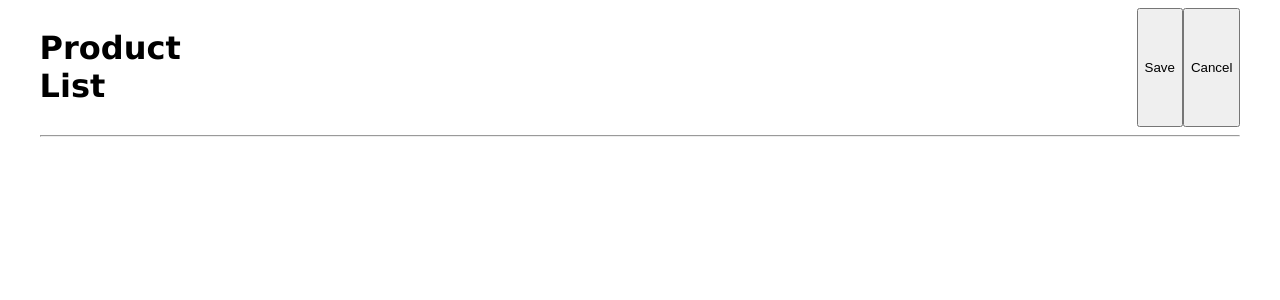
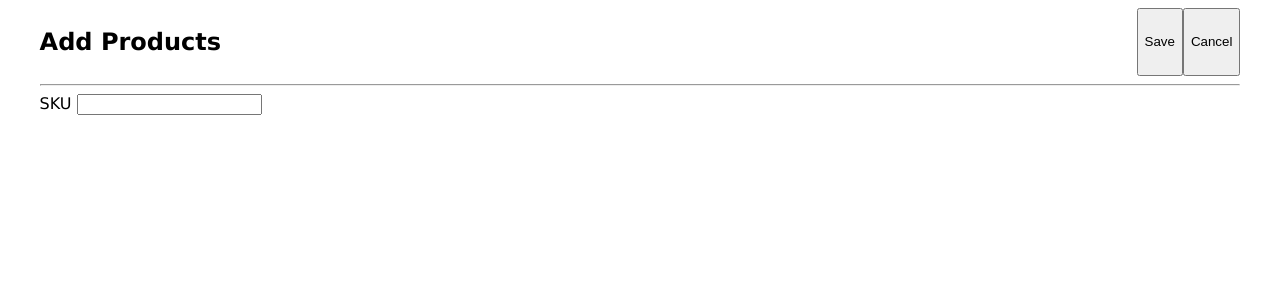
Before and after one commit to isokandonee/scandiweb, a PHP site: page /pages/add-product.php in a window 1280 px wide. Shown: the top 300 px of the page. Run offline with PHP 8.4, Linux system fonts and the light colour scheme.

Commit message:
working on the css

```diff
--- a/index.php
+++ b/index.php
@@ -8,14 +8,14 @@
 
     <link rel="stylesheet" href="styles/style.css">
     <script src="scripts/script.js"></script>
-    <title>Product List Page</title>
+    <title>Product List</title>
 </head>
 <body>
     <div class="container">
 
         <div class="header">
             <!-- <div class="div1"> -->
-                <h1>Product List</h1>
+                <h2>Product List</h2>
             <!-- </div> -->
 
             <!-- <div class="div2"> -->
--- a/pages/add-product.php
+++ b/pages/add-product.php
@@ -8,14 +8,14 @@
     <link rel="stylesheet" href="../styles/style2.css">
     <script src="../scripts/script.js"></script>
 
-    <title>Product Add Page</title>
+    <title>Add Products</title>
 </head>
 <body>
     <div class="container">
 
         <div class="header">
             <!-- <div class="div1"> -->
-                <h1>Product List</h1>
+                <h2>Add Products</h2>
             <!-- </div> -->
 
             <!-- <div class="div2"> -->
@@ -25,7 +25,10 @@
         </div>
         <hr>
         <div class="box">
-
+            <form action="" method="post">
+                <label for="sku">SKU</label>
+                <input type="text" name="sku" id="sku">
+            </form>
         </div>
 
     </div>
--- a/styles/style2.css
+++ b/styles/style2.css
@@ -16,8 +16,8 @@ body {
     display: flex;
 }
 
-.header h1 {
-    margin-right: 75%;
+.header h2 {
+    margin-right: auto;
 }
 
 .header button {
```
Also changed, not shown: styles/style.css (+15 -13 lines).
